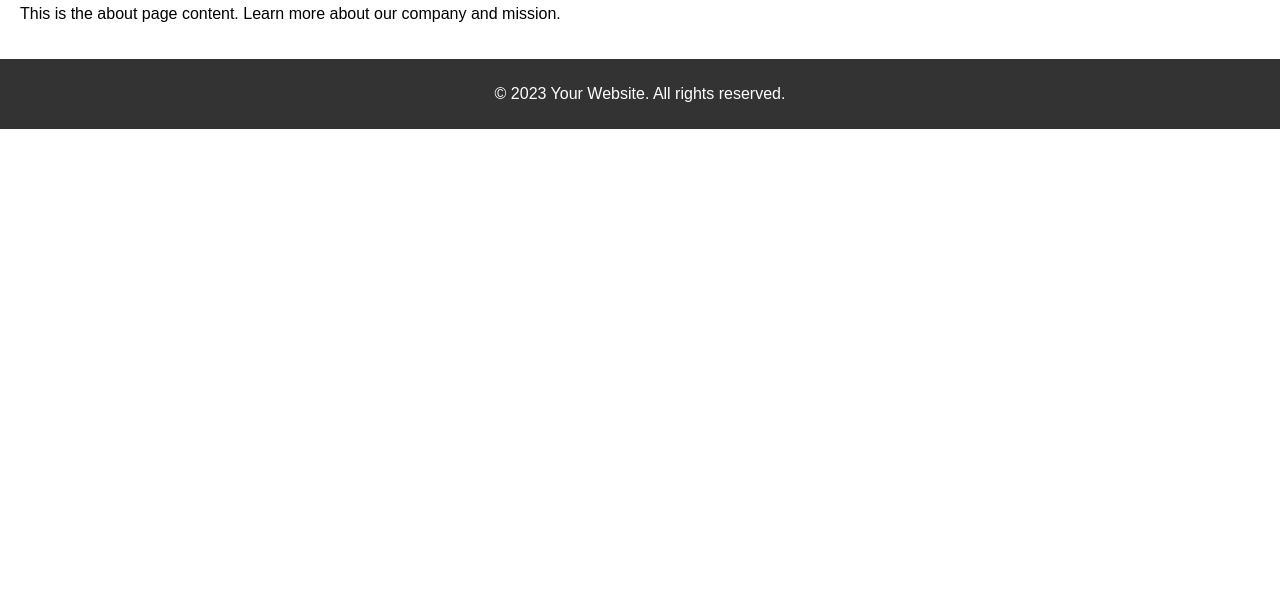
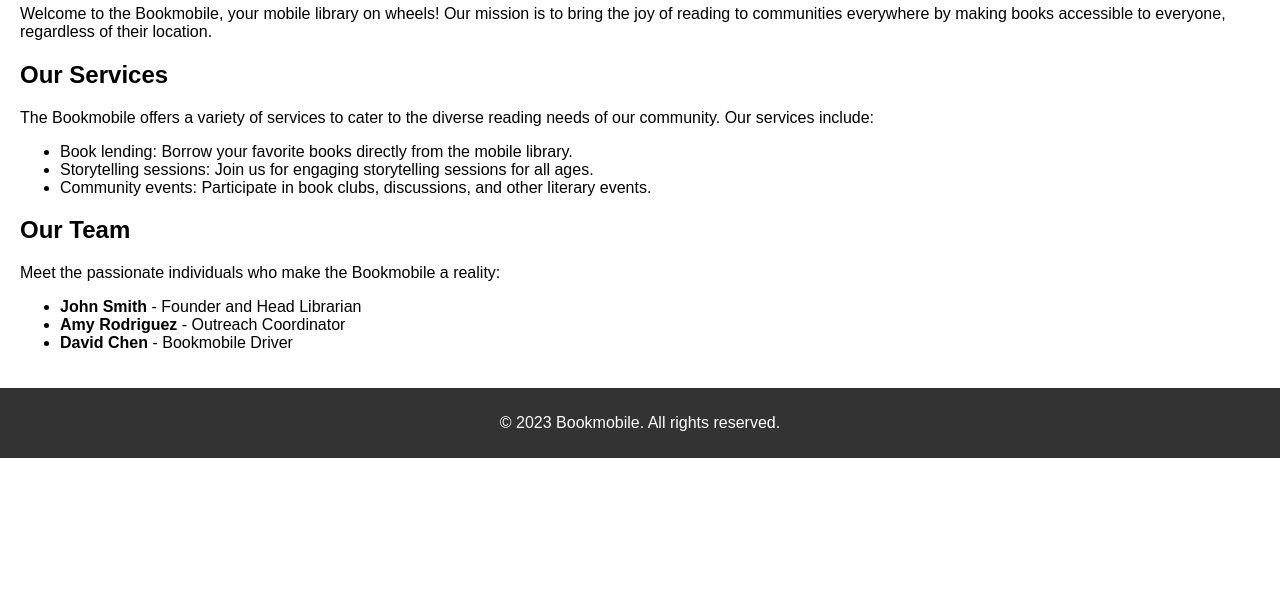
Before and after one commit to rhanson000/LIS753-final, a plain HTML site: page about.html in a window 1280 px wide. Shown: the part 201-800 px from the top of the page. Drawn offline with Linux system fonts and the light colour scheme.

Commit message:
Update about.html

```diff
--- a/about.html
+++ b/about.html
@@ -3,12 +3,12 @@
 <head>
     <meta charset="UTF-8">
     <meta name="viewport" content="width=device-width, initial-scale=1.0">
-    <title>The Reading Rambler A bookmobile- About</title>
+    <title>Bookmobile - About Us</title>
     <link rel="stylesheet" href="style.css">
 </head>
 <body>
     <header>
-        <h1>Your Website</h1>
+        <h1>Bookmobile</h1>
         <nav>
             <ul>
                 <li><a href="index.html">Home</a></li>
@@ -21,11 +21,31 @@
     <main>
         <section>
             <h2>About Us</h2>
-            <p>This is the about page content. Learn more about our company and mission.</p>
+            <p>Welcome to the Bookmobile, your mobile library on wheels! Our mission is to bring the joy of reading to communities everywhere by making books accessible to everyone, regardless of their location.</p>
+        </section>
+
+        <section>
+            <h2>Our Services</h2>
+            <p>The Bookmobile offers a variety of services to cater to the diverse reading needs of our community. Our services include:</p>
+            <ul>
+                <li>Book lending: Borrow your favorite books directly from the mobile library.</li>
+                <li>Storytelling sessions: Join us for engaging storytelling sessions for all ages.</li>
+                <li>Community events: Participate in book clubs, discussions, and other literary events.</li>
+            </ul>
+        </section>
+
+        <section>
+            <h2>Our Team</h2>
+            <p>Meet the passionate individuals who make the Bookmobile a reality:</p>
+            <ul>
+                <li><strong>John Smith</strong> - Founder and Head Librarian</li>
+                <li><strong>Amy Rodriguez</strong> - Outreach Coordinator</li>
+                <li><strong>David Chen</strong> - Bookmobile Driver</li>
+            </ul>
         </section>
     </main>
     <footer>
-        <p>&copy; 2023 Your Website. All rights reserved.</p>
+        <p>&copy; 2023 Bookmobile. All rights reserved.</p>
     </footer>
 </body>
 </html>
```
